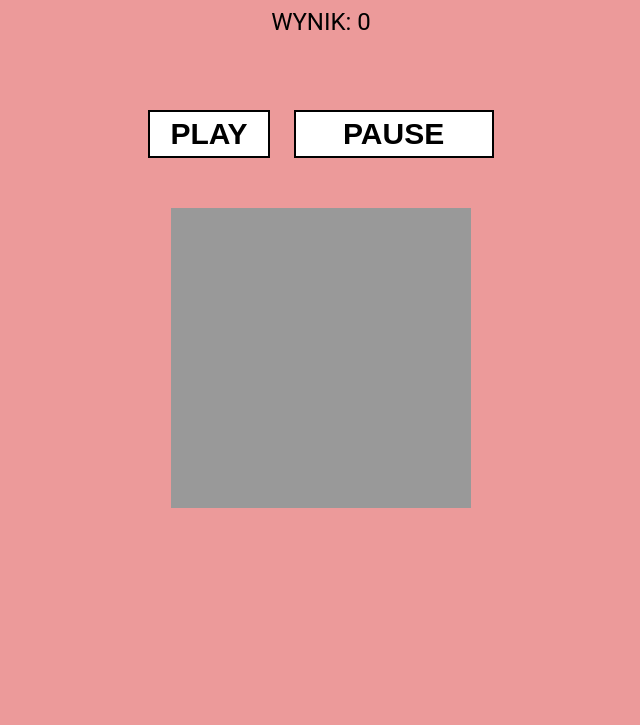
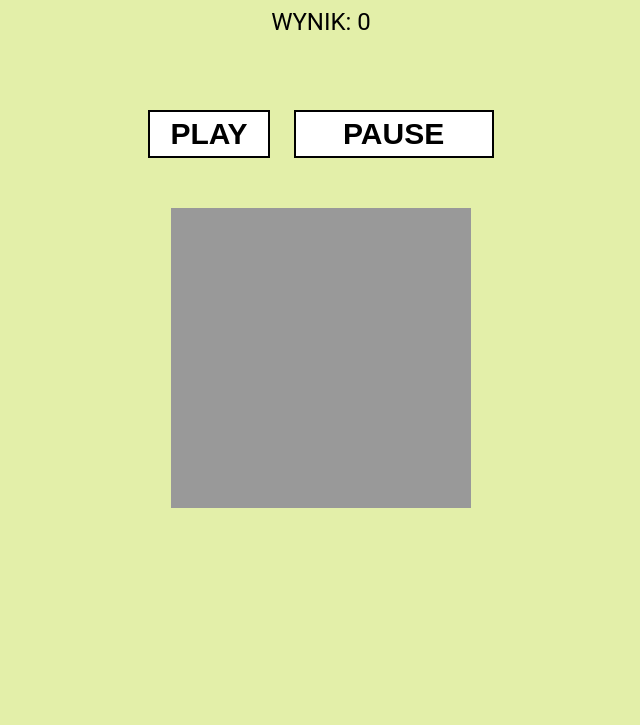
Before and after one commit to marcin324/snake_game, a plain HTML site: page index.html in a window 1280 px wide. Shown: the part 75-800 px from the top of the page, without its empty margins (319-959 px from the left). Drawn offline with Linux system fonts and the light colour scheme.

Commit message:
Fix new background-color

```diff
--- a/styles.css
+++ b/styles.css
@@ -1,6 +1,6 @@
 body {
   font-family: roboto, sans-serif;
-  background-color: #ec9a9a;
+  background-color: #E3EFA9;
   margin: 0 auto;
   text-align: center;
   text-transform: uppercase;
```
